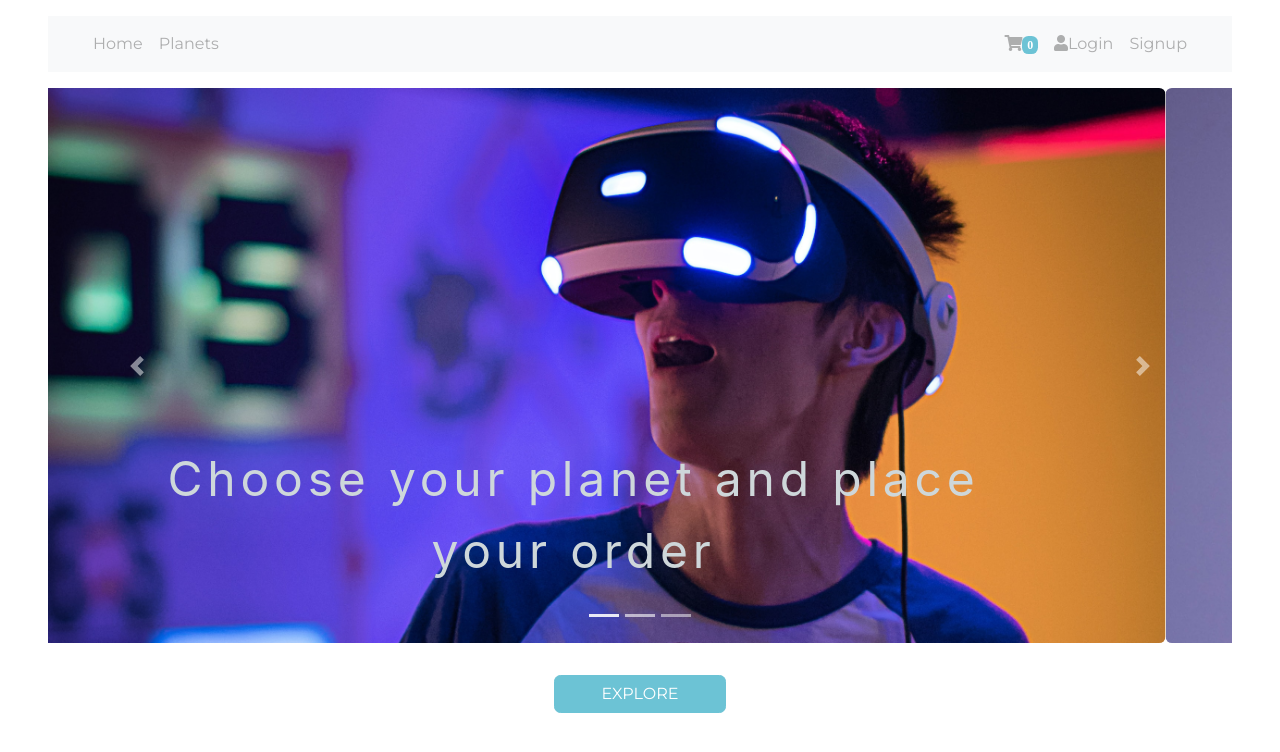
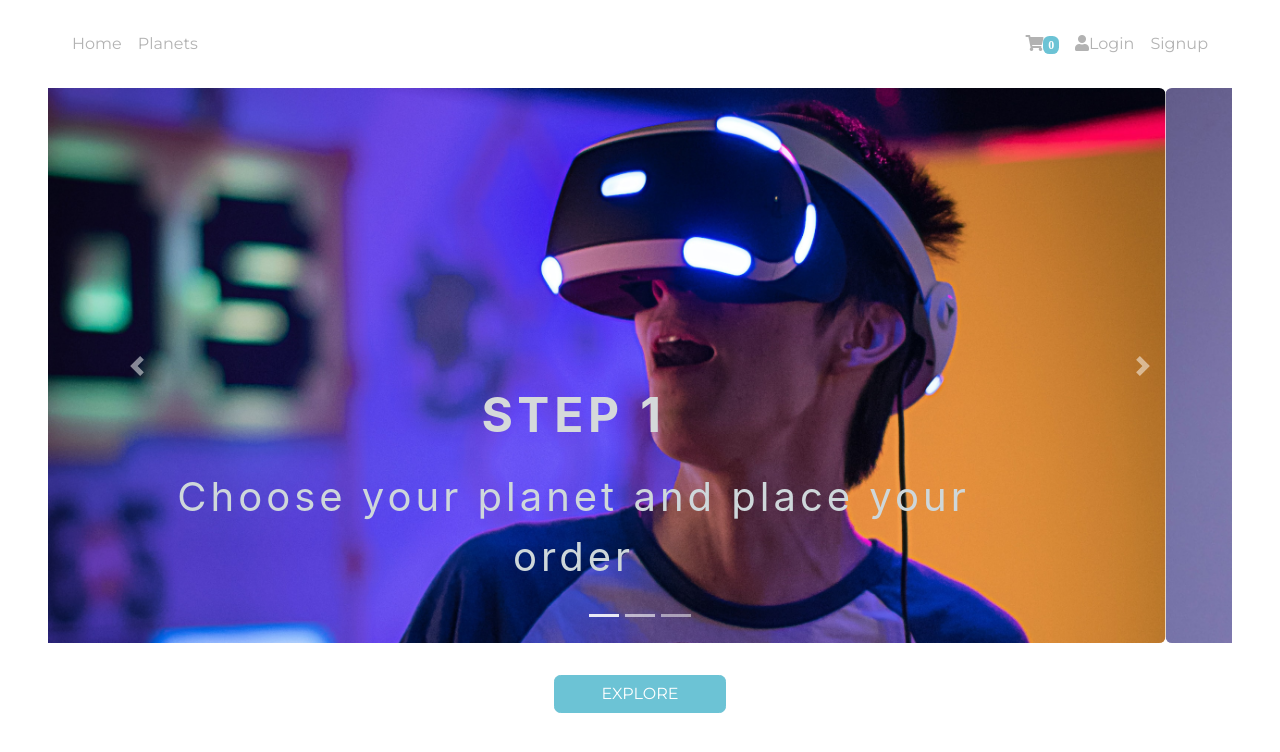
Before and after one commit to faultyagatha/backend-typescript, a React (Create React App) app in the folder client/: page / in a window 1280 px wide. Shown: the top 752 px of the page. Built offline with nearby package versions, Linux system fonts and the light colour scheme.

Commit message:
edit product page, menu, and splash styling

```diff
--- a/client/src/components/Intro/index.tsx
+++ b/client/src/components/Intro/index.tsx
@@ -14,6 +14,7 @@ const Intro = () => {
             alt="First slide"
           />
           <Carousel.Caption>
+            <p className="splash-bold">STEP 1 </p>
             <p className="splash">Choose your planet and place your order</p>
           </Carousel.Caption>
         </Carousel.Item>
@@ -24,6 +25,7 @@ const Intro = () => {
             alt="Second slide"
           />
           <Carousel.Caption>
+            <p className="splash-bold">STEP 2 </p>
             <p className="splash">Follow the instructions sent to your email</p>
           </Carousel.Caption>
         </Carousel.Item>
@@ -34,6 +36,7 @@ const Intro = () => {
             alt="Third slide"
           />
           <Carousel.Caption>
+            <p className="splash-bold">STEP 3 </p>
             <p className="splash">
               Get ready for a breathtaking journey to the outer space
             </p>
--- a/client/src/components/Menu/index.tsx
+++ b/client/src/components/Menu/index.tsx
@@ -1,7 +1,7 @@
 import React from "react";
 import { Link, useHistory } from "react-router-dom";
 import { useDispatch, useSelector } from "react-redux";
-import { Container, Navbar, Nav, NavDropdown, Badge } from "react-bootstrap";
+import { Navbar, Nav, NavDropdown, Badge } from "react-bootstrap";
 
 import { AppState } from "../../types";
 import { logoutUser, removeAllFromCart } from "../../redux/actions";
@@ -22,8 +22,7 @@ const Menu = () => {
 
   return (
     <header>
-      <Navbar bg="light" expand="lg">
-        <Container>
+      <Navbar expand="lg">
         <Navbar.Toggle aria-controls="basic-navbar-nav" />
         <Navbar.Collapse id="basic-navbar-nav">
           <Nav className="mr-auto">
@@ -72,7 +71,6 @@ const Menu = () => {
             )}
           </Nav>
         </Navbar.Collapse>
-        </Container>
       </Navbar>
     </header>
   );
--- a/client/src/index.css
+++ b/client/src/index.css
@@ -23,23 +23,37 @@ h4, h3, h2, h1 {
 .splash {
   color: rgb(206, 215, 218);
   letter-spacing: 0.1em;
+  font-size: 250%;
+}
+
+.splash-bold {
+  font-weight: bold;
+  color: rgb(213, 217, 218);
+  letter-spacing: 0.1em;
   font-size: 300%;
+  /* text-shadow: 1px 1px #d0d0d0; */
 }
 
 @media only screen and (max-width: 900px) {
   .splash {
      font-size: 150%;
   }
+  .splash-bold {
+    font-size: 150%;
+ }
 }
 
 @media only screen and (max-width: 600px) {
   .splash {
      font-size: 0.9rem;
   }
+  .splash {
+    font-size: 150%;
+ }
 }
 
 .image {
-  filter: grayscale(60%)
+  filter: 0.9rem;
 }
 
 .image:hover {
--- a/client/src/pages/Product.tsx
+++ b/client/src/pages/Product.tsx
@@ -36,10 +36,10 @@ const Product = () => {
       <h1>Planet</h1>
       {message && <Message variant="info">{message}</Message>}
       <Row className="py-3">
-        <Col md={6}>
+        <Col md={4}>
           <Image src={product.imageCover} alt={product.name} fluid />
         </Col>
-        <Col md={3}>
+        <Col md={5}>
           <ListGroup variant="flush">
             <ListGroup.Item>
               <h3>{product.name}</h3>
```
Lines whose indentation alone changed are shown as unchanged.
